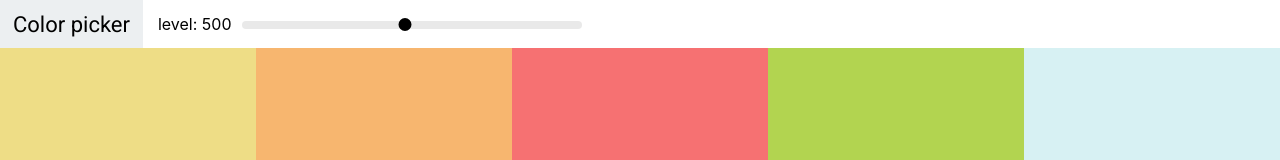
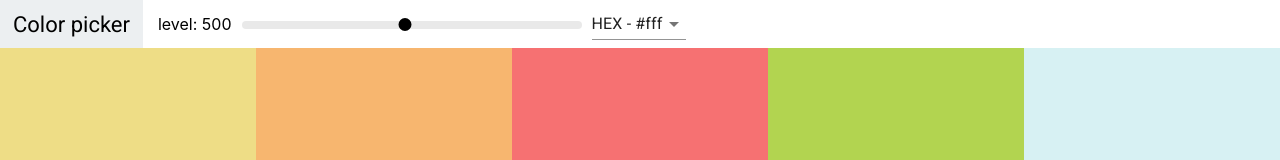
Before and after one commit to pedrolmr/color-project, a React (Create React App) app: page / in a window 1280 px wide. Shown: the top 160 px of the page. Built offline with nearby package versions, Linux system fonts and the light colour scheme.

Commit message:
added ability to copy rgb,rgba and hex colors

```diff
--- a/package.json
+++ b/package.json
@@ -3,6 +3,7 @@
   "version": "0.1.0",
   "private": true,
   "dependencies": {
+    "@material-ui/core": "^4.9.8",
     "@testing-library/jest-dom": "^4.2.4",
     "@testing-library/react": "^9.3.2",
     "@testing-library/user-event": "^7.1.2",
--- a/src/Navbar.js
+++ b/src/Navbar.js
@@ -1,11 +1,25 @@
 import React, { Component } from 'react';
+import Select from '@material-ui/core/Select';
+import MenuItem from '@material-ui/core/MenuItem';
 import Slider from 'rc-slider';
 import 'rc-slider/assets/index.css';
 import './Navbar.css';
 
 export class Navbar extends Component {
+  constructor(props) {
+    super(props);
+    this.state = { format: 'hex' };
+    this.handleChange = this.handleChange.bind(this);
+  }
+
+  handleChange(e) {
+    this.setState({ format: e.target.value });
+    this.props.handleChange(e.target.value);
+  }
+
   render() {
     const { level, changeLevel } = this.props;
+    const { format } = this.state;
     return (
       <header className='Navbar'>
         <div className='logo'>
@@ -24,6 +38,13 @@
             />
           </div>
         </div>
+        <div className='select-container'>
+          <Select value={format} onChange={this.handleChange}>
+            <MenuItem value='hex'>HEX - #fff</MenuItem>
+            <MenuItem value='rgb'>RGB - rgb(255,255,255)</MenuItem>
+            <MenuItem value='rgba'>RGBA - rgba(255,255,255,1.0)</MenuItem>
+          </Select>
+        </div>
       </header>
     );
   }
--- a/src/Palette.js
+++ b/src/Palette.js
@@ -10,23 +10,32 @@
   constructor(props) {
     super(props);
     this.state = {
-      level: 500
+      level: 500,
+      format: 'hex'
     };
 
     this.changeLevel = this.changeLevel.bind(this);
+    this.changeFormat = this.changeFormat.bind(this);
   }
   changeLevel(level) {
     this.setState({ level });
   }
+  changeFormat(val) {
+    this.setState({ format: val });
+  }
   render() {
     const { colors } = this.props.pallete;
-    const { level } = this.state;
+    const { level, format } = this.state;
     const colorBoxes = colors[level].map(color => (
-      <ColorBox background={color.hex} name={color.name} />
+      <ColorBox background={color[format]} name={color.name} />
     ));
     return (
       <div className='Pallete'>
-        <Navbar level={level} changeLevel={this.changeLevel} />
+        <Navbar
+          level={level}
+          changeLevel={this.changeLevel}
+          handleChange={this.changeFormat}
+        />
         <div className='Pallete-colors'>{colorBoxes}</div>
       </div>
     );
--- a/src/Pallete.css
+++ b/src/Pallete.css
@@ -1,6 +1,5 @@
 .Pallete {
   height: 100vh;
-  overflow: hidden;
 }
 .Pallete-colors {
   height: 90%;
```
Also changed, not shown: 1 other file (tests, documents, lock files or other folders).
